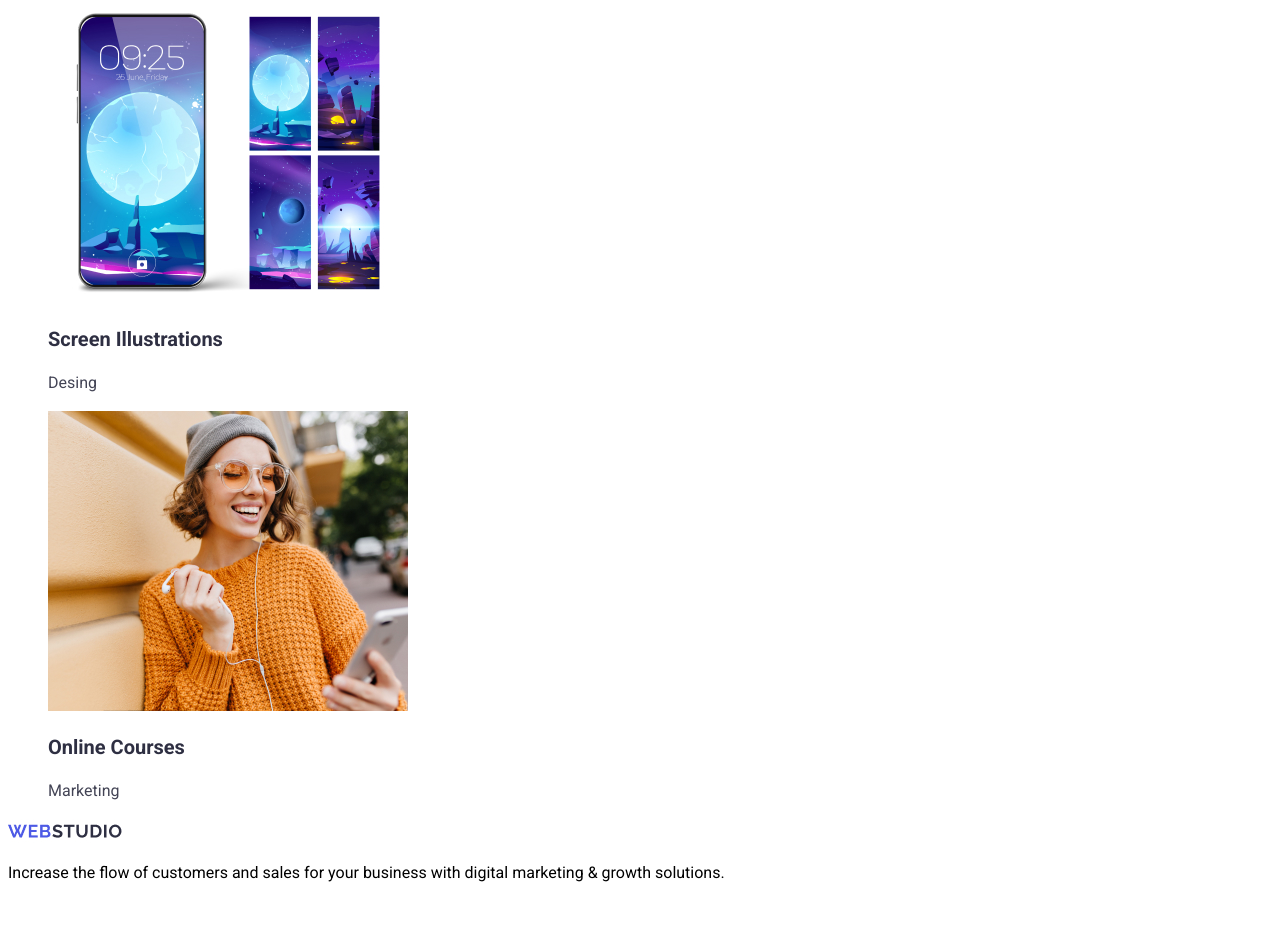
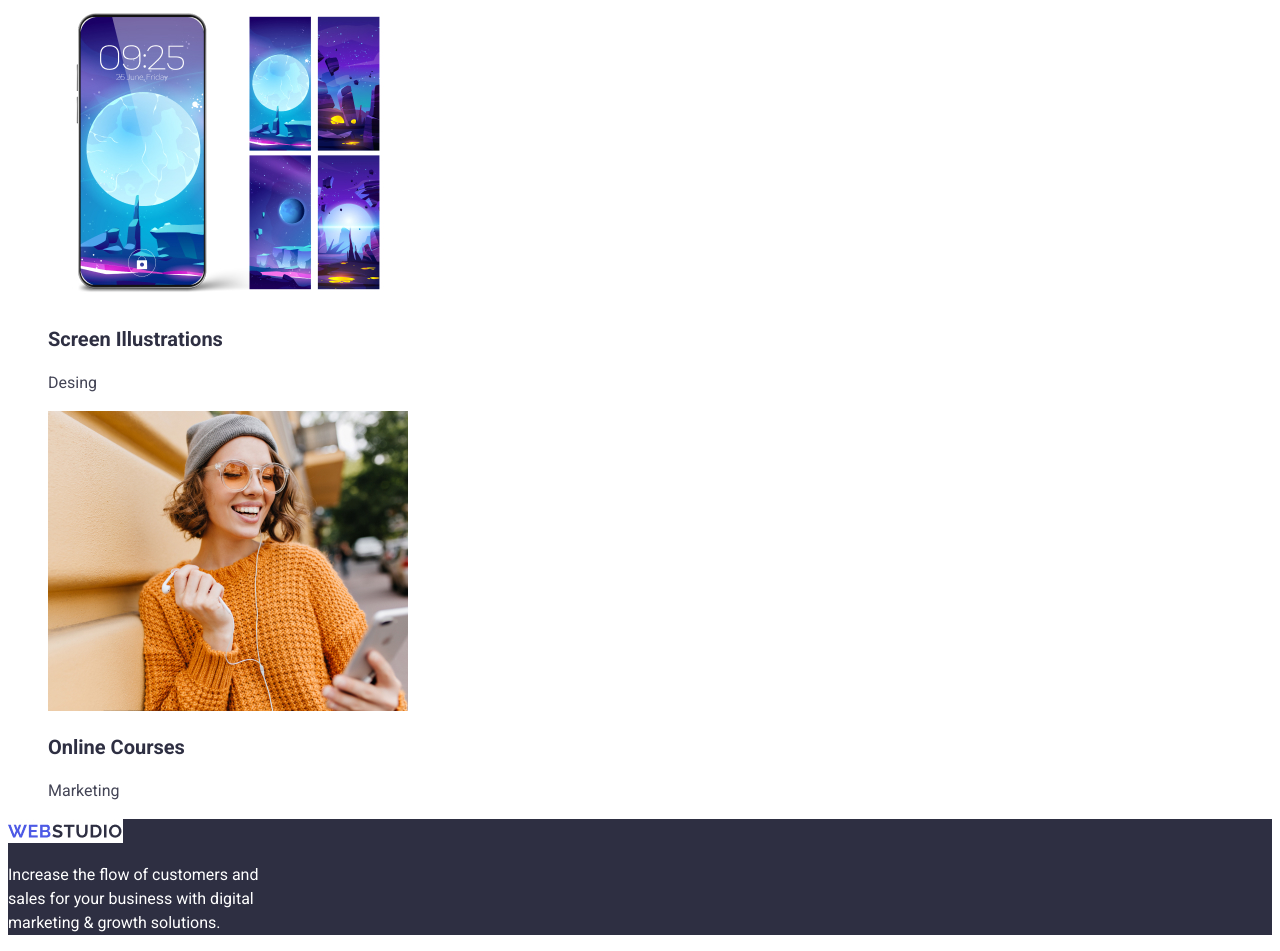
Before and after one commit to orkunkorcak/goit-markup-hw-02, a plain HTML site: page index.html in a window 1280 px wide. Shown: the part 4461-5412 px from the top of the page. Before the commit the page ends 5359 px from the top, so only its background shows below. Drawn offline with Linux system fonts and the light colour scheme.

Commit message:
footer finished

```diff
--- a/index.html
+++ b/index.html
@@ -183,7 +183,8 @@
       <a href="#"> <img src="images/Logo.jpg" alt="WEB STUDIO" /></a>
 
       <p>
-        Increase the flow of customers and sales for your business with digital
+        Increase the flow of customers and<br>
+        sales for your business with digital<br>
         marketing & growth solutions.
       </p>
     </footer>
--- a/styles.css
+++ b/styles.css
@@ -125,3 +125,13 @@ body {
   line-height:24px;
   letter-spacing: 2%;
 }
+.footer {
+  background-color: #2E2F42;
+  color:#ffffff;
+}
+.footer p{
+  font-weight:400;
+  font-size:16px;
+  line-height:24px;
+  letter-spacing: 2%;
+}
```
